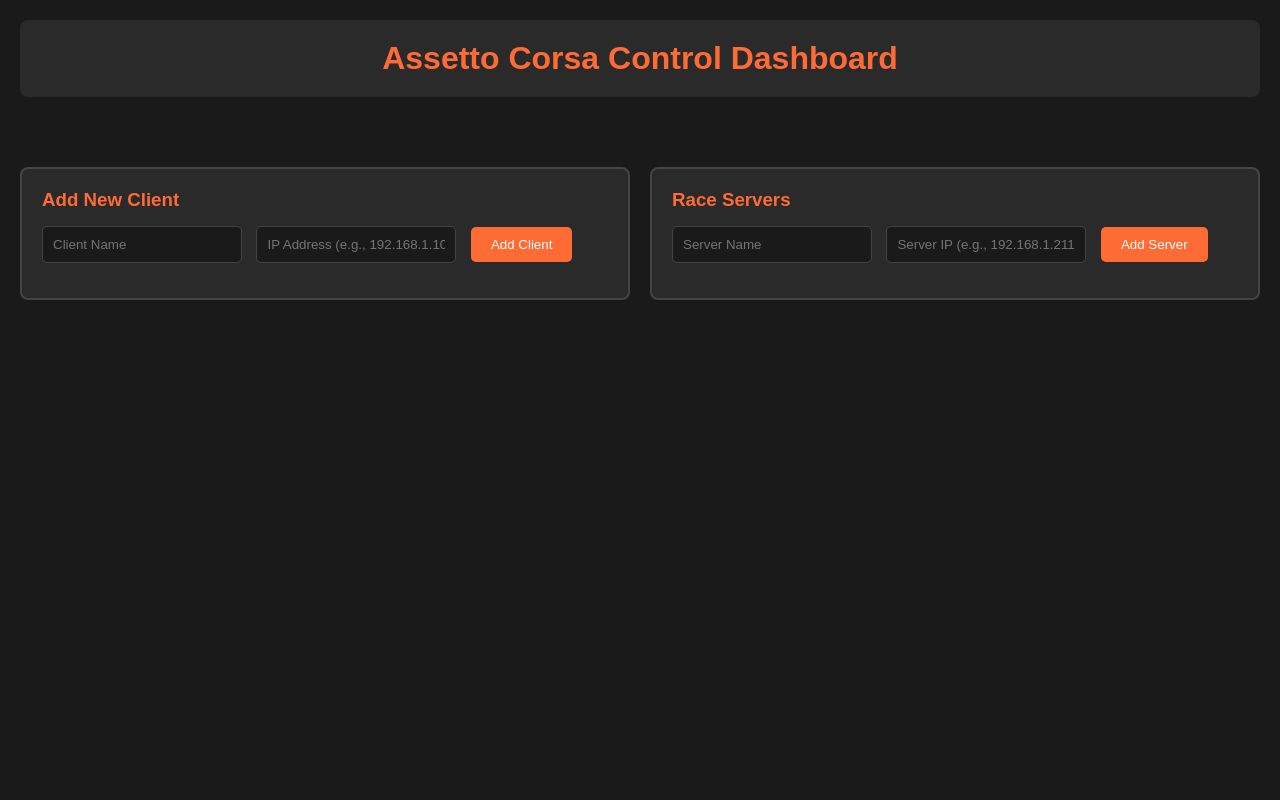
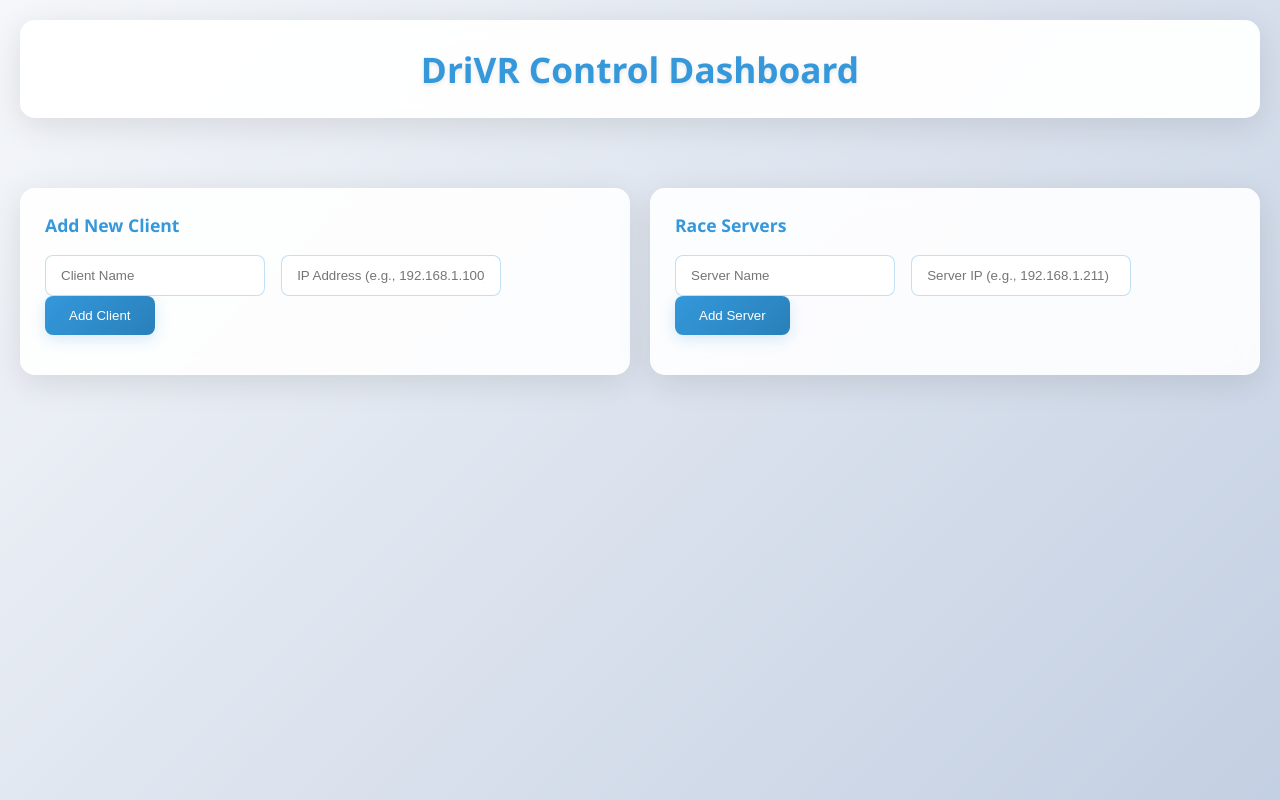
Before and after one commit to Godron629/drivr-client, a Flask app: page / in a window 1280 px wide. Run offline with Flask 3, Linux system fonts and the light colour scheme.

Commit message:
update style

```diff
--- a/dashboard/app/static/css/style.css
+++ b/dashboard/app/static/css/style.css
@@ -5,42 +5,54 @@
 }
 
 body {
-    font-family: Arial, sans-serif;
-    background-color: #1a1a1a;
-    color: #ffffff;
+    font-family: 'Segoe UI', Tahoma, Geneva, Verdana, sans-serif;
+    background: linear-gradient(135deg, #f5f7fa 0%, #c3cfe2 100%);
+    color: #2c3e50;
     padding: 20px;
+    min-height: 100vh;
 }
 
 .header {
     text-align: center;
     margin-bottom: 30px;
-    padding: 20px;
-    background-color: #2a2a2a;
-    border-radius: 8px;
+    padding: 25px;
+    background: rgba(255, 255, 255, 0.95);
+    border-radius: 15px;
+    backdrop-filter: blur(10px);
+    box-shadow: 0 8px 32px rgba(0, 0, 0, 0.1);
 }
 
 .header h1 {
-    color: #ff6b35;
+    color: #3498db;
+    font-weight: 600;
+    font-size: 2.2rem;
+    text-shadow: 0 2px 4px rgba(0, 0, 0, 0.1);
 }
 
 .dashboard {
-    display: grid;
-    grid-template-columns: repeat(auto-fill, minmax(300px, 1fr));
-    gap: 20px;
     margin-bottom: 40px;
 }
 
+#clients-container {
+    display: grid;
+    grid-template-columns: repeat(auto-fill, minmax(350px, 1fr));
+    gap: 24px;
+}
+
 .client-box {
-    background-color: #2a2a2a;
-    border: 2px solid #444;
-    border-radius: 10px;
-    padding: 20px;
+    background: rgba(255, 255, 255, 0.9);
+    border: 1px solid rgba(255, 255, 255, 0.2);
+    border-radius: 15px;
+    padding: 24px;
     transition: all 0.3s ease;
+    backdrop-filter: blur(10px);
+    box-shadow: 0 8px 32px rgba(0, 0, 0, 0.1);
 }
 
 .client-box:hover {
-    border-color: #ff6b35;
-    transform: translateY(-2px);
+    transform: translateY(-4px);
+    box-shadow: 0 12px 40px rgba(52, 152, 219, 0.2);
+    border-color: rgba(52, 152, 219, 0.3);
 }
 
 
@@ -121,34 +174,43 @@
 }
 
 .add-client, .add-server {
-    background-color: #2a2a2a;
-    padding: 20px;
-    border-radius: 8px;
-    border: 2px solid #444;
+    background: rgba(255, 255, 255, 0.9);
+    padding: 24px;
+    border-radius: 15px;
+    border: 1px solid rgba(255, 255, 255, 0.2);
+    backdrop-filter: blur(10px);
+    box-shadow: 0 8px 32px rgba(0, 0, 0, 0.1);
 }
 
 .add-client h3, .add-server h3 {
-    margin-bottom: 15px;
-    color: #ff6b35;
+    margin-bottom: 18px;
+    color: #3498db;
+    font-weight: 600;
+    font-size: 1.1rem;
 }
 
 .add-client input, .add-server input {
-    width: 200px;
-    padding: 10px;
-    margin-right: 10px;
-    border: 1px solid #444;
-    border-radius: 5px;
-    background-color: #1a1a1a;
-    color: white;
+    width: 220px;
+    padding: 12px 15px;
+    margin-right: 12px;
+    border: 1px solid rgba(52, 152, 219, 0.3);
+    border-radius: 8px;
+    background: rgba(255, 255, 255, 0.8);
+    color: #2c3e50;
+    font-weight: 500;
+    backdrop-filter: blur(10px);
 }
 
 .add-client button, .add-server button {
-    padding: 10px 20px;
-    background-color: #ff6b35;
+    padding: 12px 24px;
+    background: linear-gradient(135deg, #3498db, #2980b9);
     color: white;
     border: none;
-    border-radius: 5px;
+    border-radius: 8px;
     cursor: pointer;
+    font-weight: 500;
+    transition: all 0.3s ease;
+    box-shadow: 0 4px 15px rgba(52, 152, 219, 0.2);
 }
 
 .server-inputs {
--- a/dashboard/app/templates/index.html
+++ b/dashboard/app/templates/index.html
@@ -3,12 +3,12 @@
 <head>
     <meta charset="UTF-8">
     <meta name="viewport" content="width=device-width, initial-scale=1.0">
-    <title>Assetto Corsa Client Control Dashboard</title>
+    <title>DriVR Control Dashboard</title>
     <link rel="stylesheet" href="{{ url_for('static', filename='css/style.css') }}">
 </head>
 <body>
     <div class="header">
-        <h1>Assetto Corsa Control Dashboard</h1>
+        <h1>DriVR Control Dashboard</h1>
     </div>
 
     <div class="dashboard">
```
Also changed, not shown: other parts of dashboard/app/static/css/style.css (+69 -21 lines), dashboard/app/static/js/dashboard.js (+53 -2 lines).
